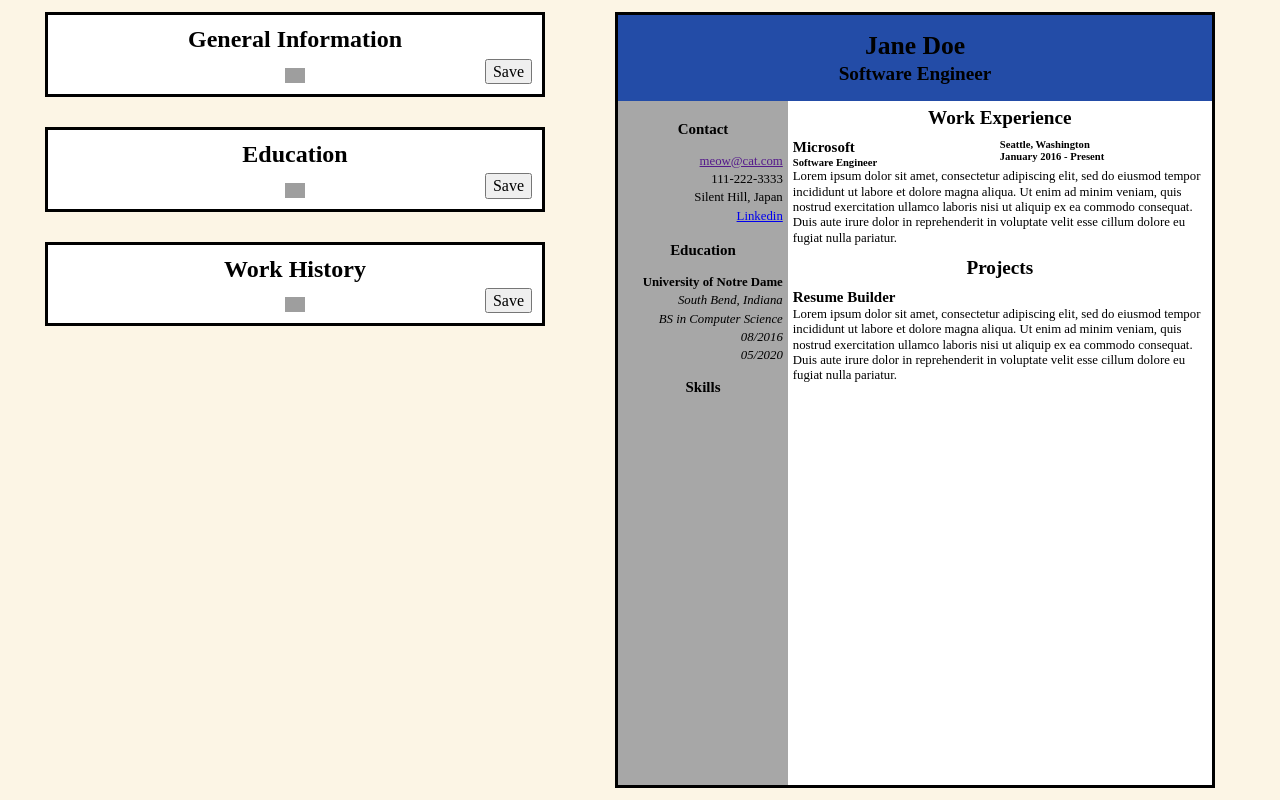
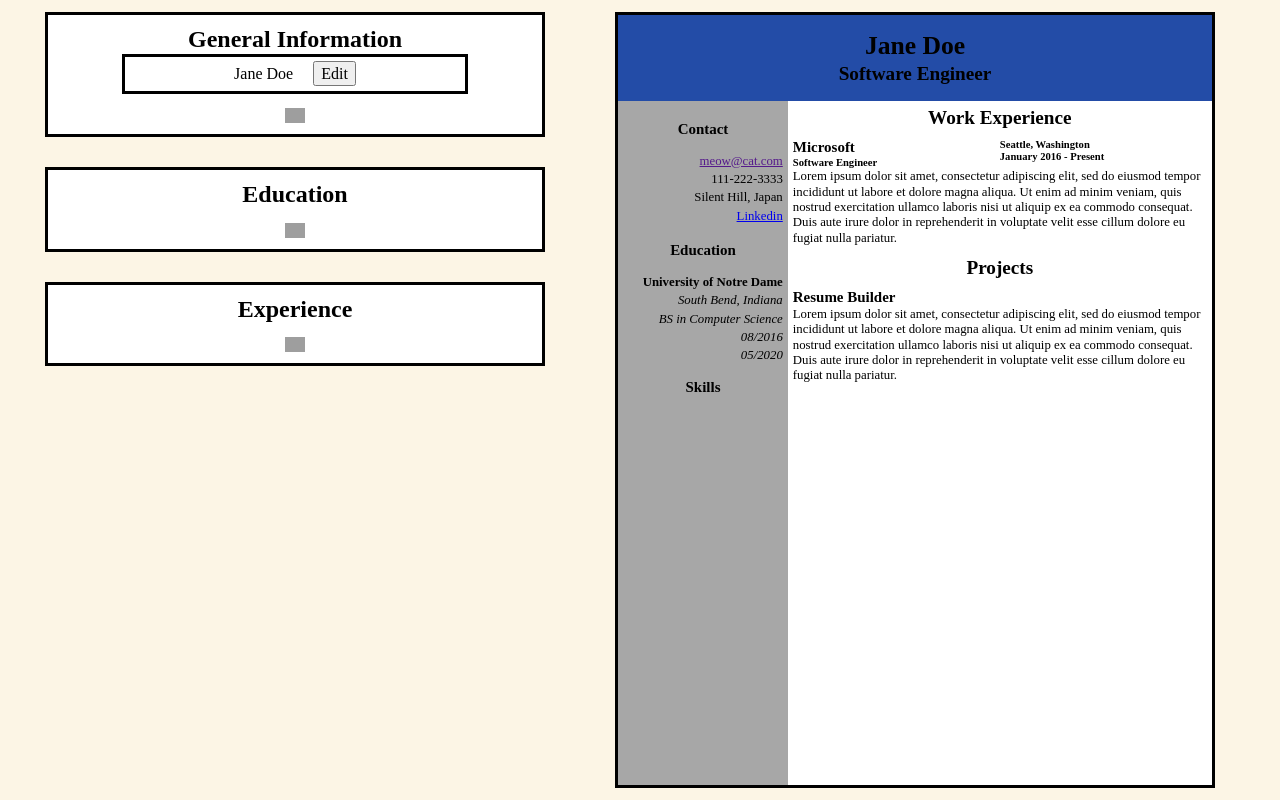
Before and after one commit to wsulliv8/cv-react, a React (Vite) app: page / in a window 1280 px wide. Both pictures are taken after a click on the button "Save". Built offline with nearby package versions, Linux system fonts and the light colour scheme; grey boxes are pictures that could not be loaded.

Commit message:
Finish save button

```diff
--- a/src/components/input.css
+++ b/src/components/input.css
@@ -12,6 +12,15 @@
   gap: 30px;
   width: 500px;
   height: 97%;
+}
+
+.savedCard {
+  display: flex;
+  justify-content: center;
+  align-items: center;
+  gap: 20px;
+  height: 40px;
+  border: black solid;
 }
 
 .inputCard {
@@ -58,19 +67,12 @@
 
 .inputCard > div {
   width: 70%;
-
-  &.expand {
-    display: block;
-  }
-
-  &.contract {
-    display: none;
-  }
 }
 
 form {
   display: flex;
   flex-direction: column;
+  width: 100%;
 }
 
 fieldset {
--- a/src/components/input.jsx
+++ b/src/components/input.jsx
@@ -19,6 +19,7 @@ export default function Input({ onChange, general, education, workHistory }) {
           activeId={activeId}
           onClick={collapse}
           title={"General Information"}
+          formData={general}
         >
           <General onChange={onChange} general={general} />
         </InputCard>
@@ -27,6 +28,7 @@ export default function Input({ onChange, general, education, workHistory }) {
           activeId={activeId}
           onClick={collapse}
           title={"Education"}
+          formData={education}
         >
           <Education onChange={onChange} education={education} />
         </InputCard>
@@ -34,7 +36,8 @@ export default function Input({ onChange, general, education, workHistory }) {
           id={2}
           activeId={activeId}
           onClick={collapse}
-          title={"Work History"}
+          title={"Experience"}
+          formData={general}
         >
           <Practical onChange={onChange} workHistory={workHistory} />
         </InputCard>
@@ -43,25 +46,43 @@ export default function Input({ onChange, general, education, workHistory }) {
   );
 }
 
-function InputCard({ children, id, activeId, onClick, title }) {
+function SavedCard({ formData, changeStatus }) {
+  return (
+    <>
+      <p>{Object.entries(formData)[0][1]}</p>
+      <button onClick={changeStatus}>Edit</button>
+    </>
+  );
+}
+
+function InputCard({ children, id, activeId, onClick, title, formData }) {
   const [isSaved, setSaved] = useState(false);
 
-  function saveCard(e) {
-    setSaved(true);
+  function changeStatus(e) {
+    setSaved(!isSaved);
   }
 
   return (
     <div className="inputCard">
       <h2>{title}</h2>
-      {!isSaved && (
-        <div className={id === activeId ? "expand" : "contract"}>
-          {children}
+      {isSaved && id === activeId && (
+        <div className="savedCard">
+          <SavedCard
+            formData={formData}
+            changeStatus={changeStatus}
+          ></SavedCard>
         </div>
       )}
 
-      <button type="button" onClick={saveCard}>
-        Save
-      </button>
+      {!isSaved && id === activeId && (
+        <>
+          <div>{children}</div>
+          <button type="button" onClick={changeStatus}>
+            Save
+          </button>
+        </>
+      )}
+
       <button className="collapse" onClick={() => onClick(id)}>
         <img
           className={id === activeId ? "active" : "inactive"}
@@ -69,6 +90,9 @@ function InputCard({ children, id, activeId, onClick, title }) {
           alt="triangle"
         />
       </button>
+      {title !== "General Information" && isSaved && id === activeId && (
+        <button onClick={changeStatus}>Add {title}</button>
+      )}
     </div>
   );
 }
```
